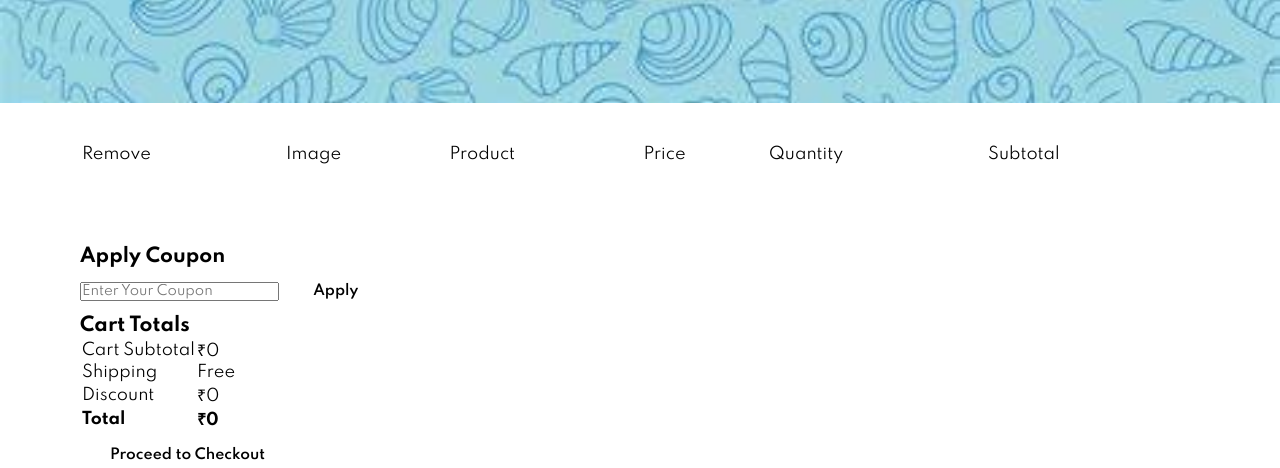
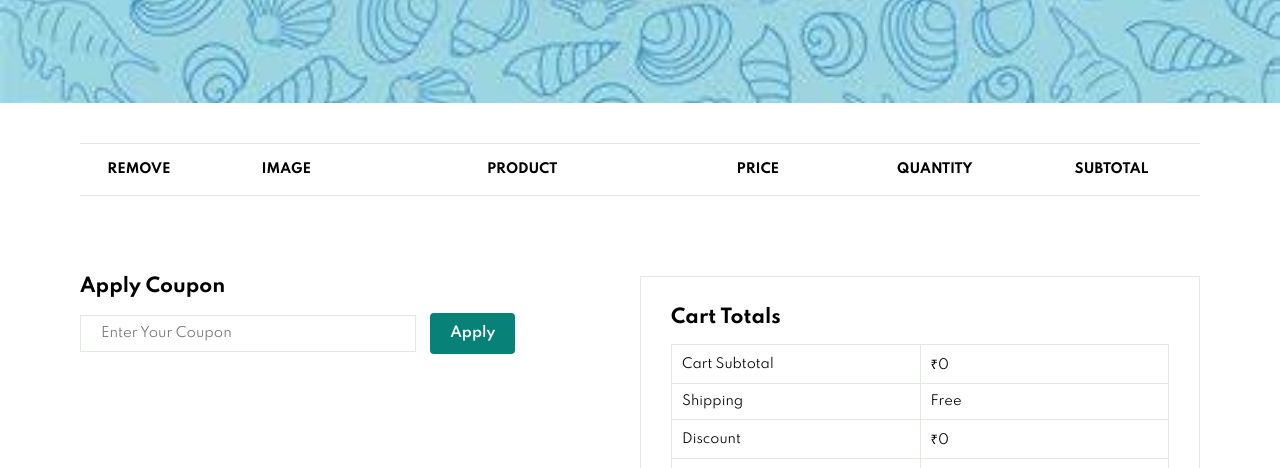
Before and after one commit to Aditi-789/Stationery-Market, a plain HTML site: page cart.html in a window 1280 px wide. Shown: the part 322-790 px from the top of the page. Drawn offline with Linux system fonts and the light colour scheme.

Commit message:
Update style.css

```diff
--- a/style.css
+++ b/style.css
@@ -798,7 +798,120 @@ font-size: 14px;
     color: #fff;
 }
 
+/* Cart Page */
+#cart{
+    overflow-x: auto;
+}
 
+#cart table{
+    width: 100%;
+    border-collapse: collapse;
+    table-layout: fixed;
+    white-space: nowrap;
+}
+
+#cart table img{
+    width: 70px;
+}
+
+#cart table td:nth-child(1){
+    width: 100px;
+    text-align: center;
+}
+
+#cart table td:nth-child(2){
+    width: 150px;
+    text-align: center;
+}
+
+#cart table td:nth-child(3){
+    width: 250px;
+    text-align: center;
+}
+
+#cart table td:nth-child(4),
+#cart table td:nth-child(5),
+#cart table td:nth-child(6){
+    width: 150px;
+    text-align: center;
+}
+
+#cart table td:nth-child(5) input{
+    width: 70px;
+    padding: 10px 5px 10px 15px;
+}
+
+#cart table thead{
+    border: 1px solid #e2e9e1;
+    border-left: none;
+    border-right: none;
+}
+
+#cart table thead td{
+    font-weight: 700;
+    text-transform: uppercase;
+    font-size: 13px;
+    padding: 18px 0;
+}
+
+#cart table tbody tr td{
+    padding-top: 15px;
+}
+
+#cart table tbody td{
+    font-size: 13px;
+}
+
+#cart-add{
+    display: flex;
+    flex-wrap: wrap;
+    justify-content: space-between;
+}
+
+#coupon{
+    width: 50%;
+    margin-bottom: 30px;
+}
+
+#coupon h3,
+#subtotal h3{
+    padding-bottom: 15px;
+}
+
+#coupon input{
+    padding: 10px 20px;
+    outline: none;
+    width: 60%;
+    margin-right: 10px;
+    border: 1px solid #e2e9e1;
+}
+
+#coupon button,
+#subtotal button{
+    background-color: #088178;
+    color: #fff;
+    padding: 12px 20px;
+}
+
+#subtotal{
+    width: 50%;
+    margin-bottom: 30px;
+    border: 1px solid #e2e9e1;
+    padding: 30px;
+}
+
+#subtotal table{
+    border-collapse: collapse;
+    width: 100%;
+    margin-bottom: 20px;
+}
+
+#subtotal table td{
+    width: 50%;
+    border: 1px solid #e2e9e1;
+    padding: 10px;
+    font-size: 13px;
+}
 
 /* Start Media Query */
 @media(max-width:799px){
```
